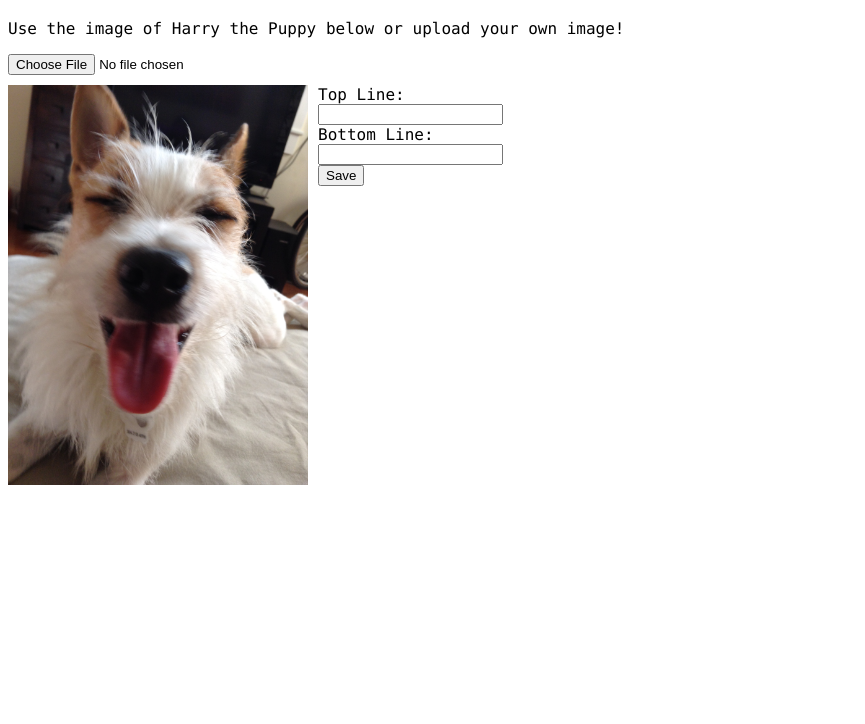
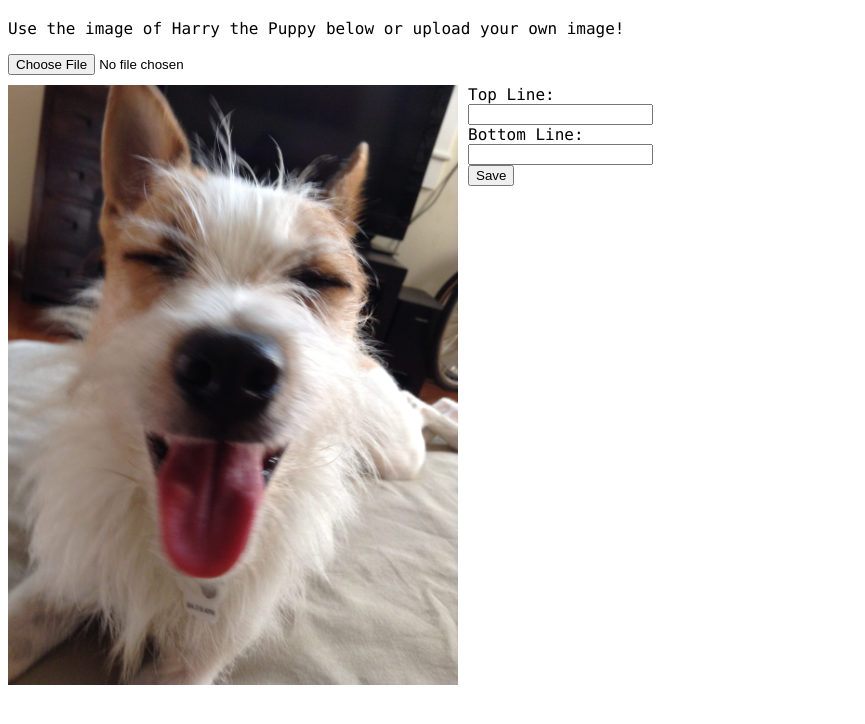
Before and after one commit to siakaramalegos/puppy-meme, a plain HTML site: page index.html in a window 1280 px wide. Shown: the part 62-786 px from the top of the page, without its empty margins (0-865 px from the left). Drawn offline with Linux system fonts and the light colour scheme.

Commit message:
Increased size of canvas by 50 percent

```diff
--- a/index.html
+++ b/index.html
@@ -32,7 +32,7 @@
   </div>
 
   <div id="image-container">
-    <canvas id="c" width="300" height="400"></canvas>
+    <canvas id="c" width="450" height="600"></canvas>
     <div>
       <span>Top Line:</span><br>
       <input id="topLineText" type="text"><br>
```
